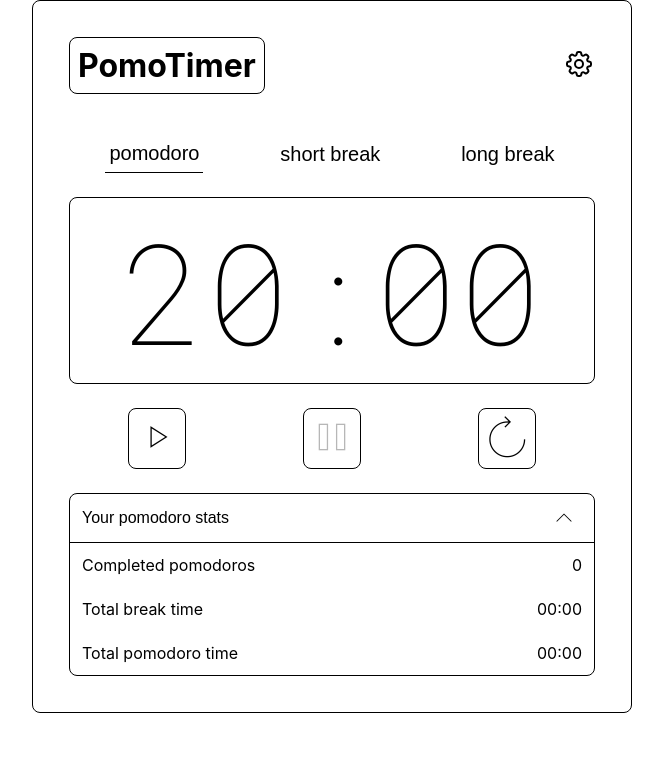
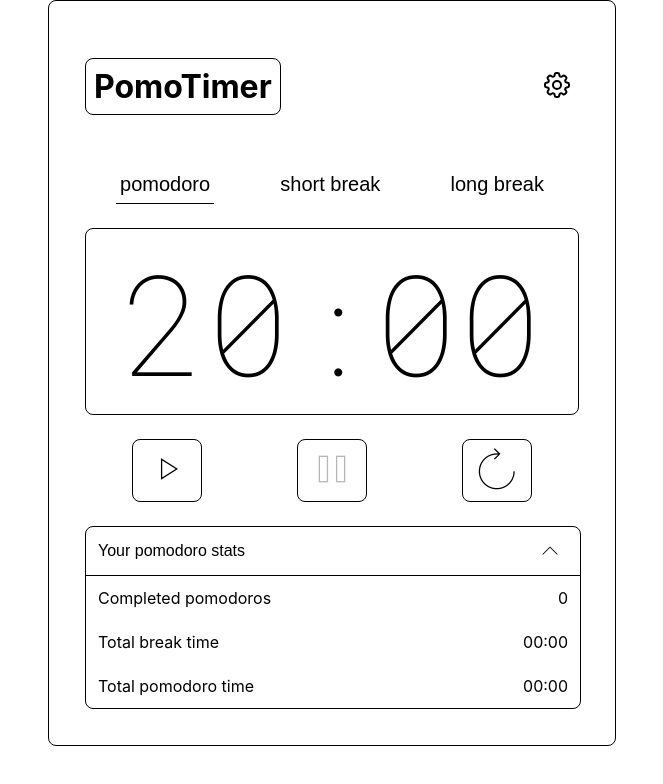
Before and after one commit to andythefan1/pomodoro-timer, a React (Create React App) app: page / in a window 1280 px wide. Shown: the top 784 px of the page, without its empty margins (308-971 px from the left). Built offline with nearby package versions, Linux system fonts and the light colour scheme.

Commit message:
fixing alignment again

```diff
--- a/src/App.css
+++ b/src/App.css
@@ -1,14 +1,9 @@
-* {
+html {
 	padding: 0;
 	margin: 0;
 	box-sizing: border-box;
-}
 
-html {
 	font-size: 62.5%;
-}
-
-#root {
 	display: flex;
 	justify-content: center;
 }
--- a/src/components/DigitalClock/styles.css
+++ b/src/components/DigitalClock/styles.css
@@ -3,6 +3,5 @@
 	flex-direction: row;
 	border: 1px solid black;
 	border-radius: 8px;
-	justify-content: center;
-	overflow-x: scroll;
+	padding: 0 3.6rem;
 }
--- a/src/components/Header/styles.css
+++ b/src/components/Header/styles.css
@@ -2,5 +2,4 @@
 	display: flex;
 	justify-content: space-between;
 	align-items: center;
-	padding-bottom: 1.2rem;
 }
--- a/src/components/PomodoroTimer/styles.css
+++ b/src/components/PomodoroTimer/styles.css
@@ -5,7 +5,6 @@
 	padding: 3.6rem;
 	row-gap: 2.4rem;
 	border-radius: 8px;
-	width: 100vw;
 	max-width: 60rem;
 }
 
```
